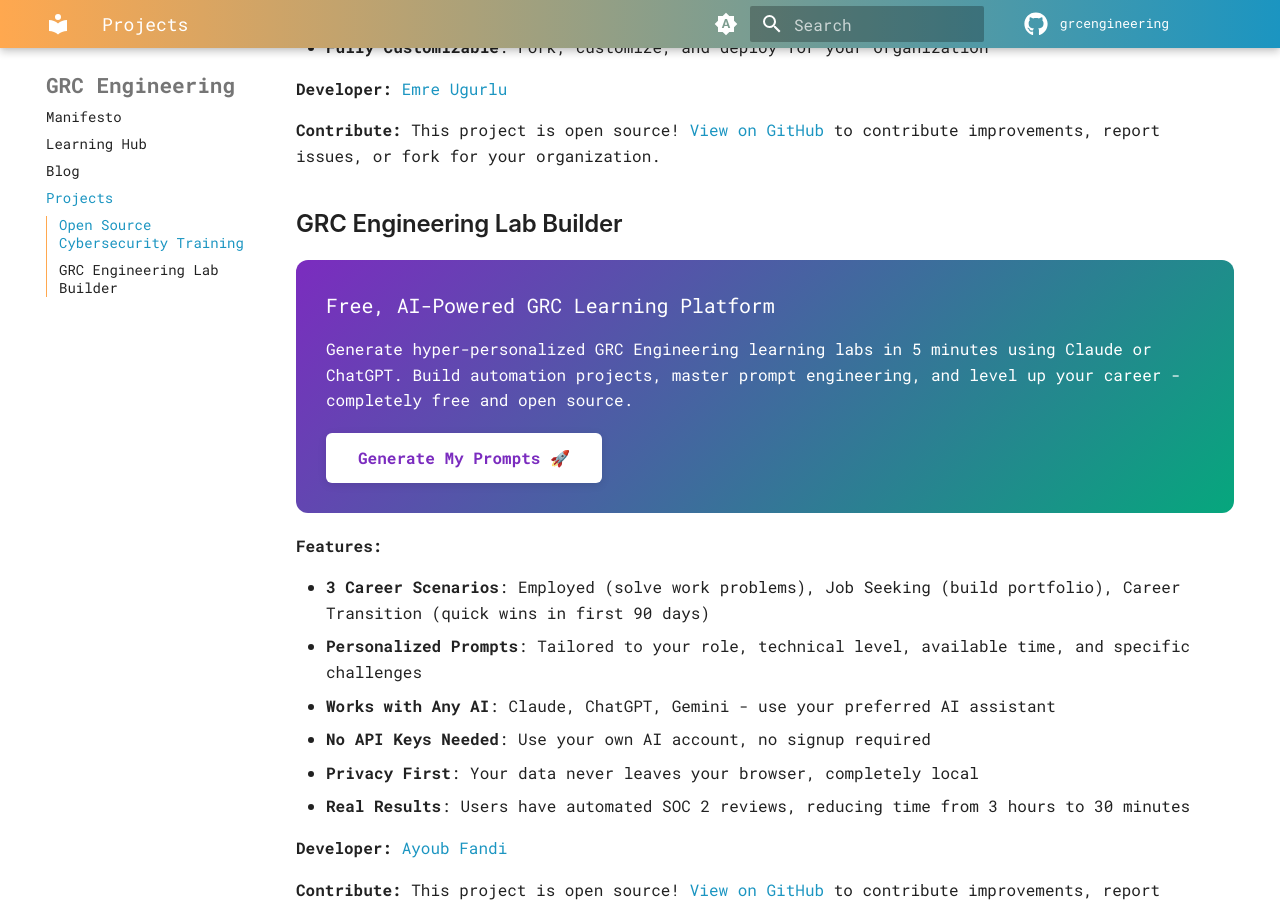
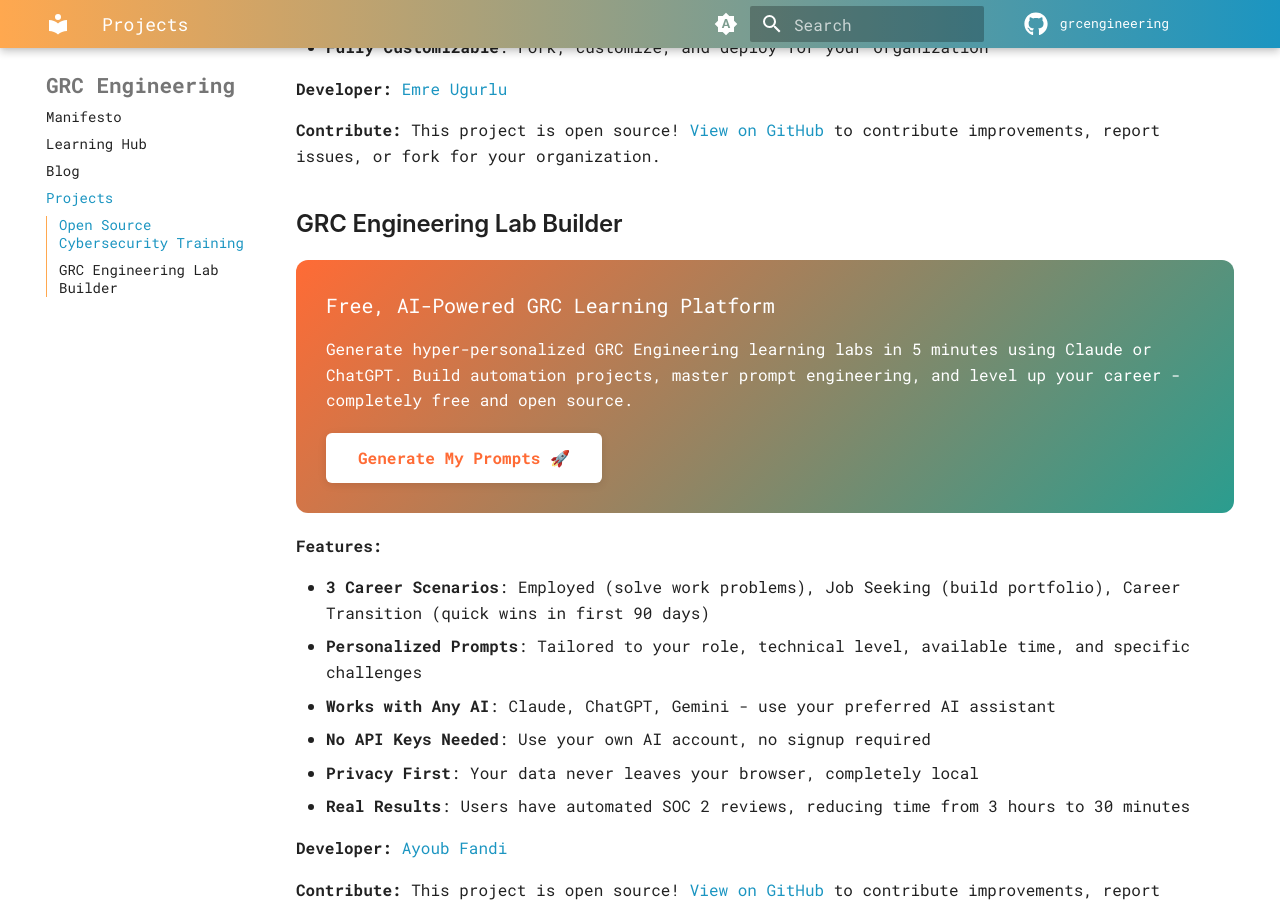
Before and after one commit to grcengineering/grcengineering.github.io, an MkDocs documentation site: the page built from docs/projects.md, in a window 1280 px wide and 900 px high, scrolled down 646 px. Built offline with MkDocs 1.6.1 and Material for MkDocs 9.7.7, drawn with Linux system fonts in a browser that asks for light colours; some web fonts are replaced; plug-ins that fetch from the network failed and are left out; comment, search, counter and statistics services are not loaded.

Commit message:
Change colors

```diff
--- a/docs/projects.md
+++ b/docs/projects.md
@@ -24,11 +24,11 @@
 
 ## GRC Engineering Lab Builder
 
-<div style="background: linear-gradient(135deg, #7B2CBF 0%, #06A77D 100%); color: white; padding: 30px; border-radius: 12px; margin: 20px 0;">
+<div style="background: linear-gradient(135deg, #FF6B35 0%, #2A9D8F 100%); color: white; padding: 30px; border-radius: 12px; margin: 20px 0;">
   <h3 style="color: white; margin-top: 0;">Free, AI-Powered GRC Learning Platform</h3>
   <p style="font-size: 16px; margin-bottom: 20px;">Generate hyper-personalized GRC Engineering learning labs in 5 minutes using Claude or ChatGPT. Build automation projects, master prompt engineering, and level up your career - completely free and open source.</p>
   <div style="display: flex; gap: 15px; flex-wrap: wrap;">
-    <a href="https://grc.engineering/grc_engineering_lab_builder/generator.html" target="_blank" rel="noopener noreferrer" style="background: white; color: #7B2CBF; padding: 12px 32px; border-radius: 6px; text-decoration: none; font-weight: 600; font-size: 16px; transition: all 0.3s ease; box-shadow: 0 2px 8px rgba(0,0,0,0.1);" onmouseover="this.style.transform='translateY(-2px)'; this.style.boxShadow='0 4px 12px rgba(123,44,191,0.3)';" onmouseout="this.style.transform='translateY(0)'; this.style.boxShadow='0 2px 8px rgba(0,0,0,0.1)';">Generate My Prompts 🚀</a>
+    <a href="https://grc.engineering/grc_engineering_lab_builder/generator.html" target="_blank" rel="noopener noreferrer" style="background: white; color: #FF6B35; padding: 12px 32px; border-radius: 6px; text-decoration: none; font-weight: 600; font-size: 16px; transition: all 0.3s ease; box-shadow: 0 2px 8px rgba(0,0,0,0.1);" onmouseover="this.style.transform='translateY(-2px)'; this.style.boxShadow='0 4px 12px rgba(255,107,53,0.3)';" onmouseout="this.style.transform='translateY(0)'; this.style.boxShadow='0 2px 8px rgba(0,0,0,0.1)';">Generate My Prompts 🚀</a>
   </div>
 </div>
 
```
